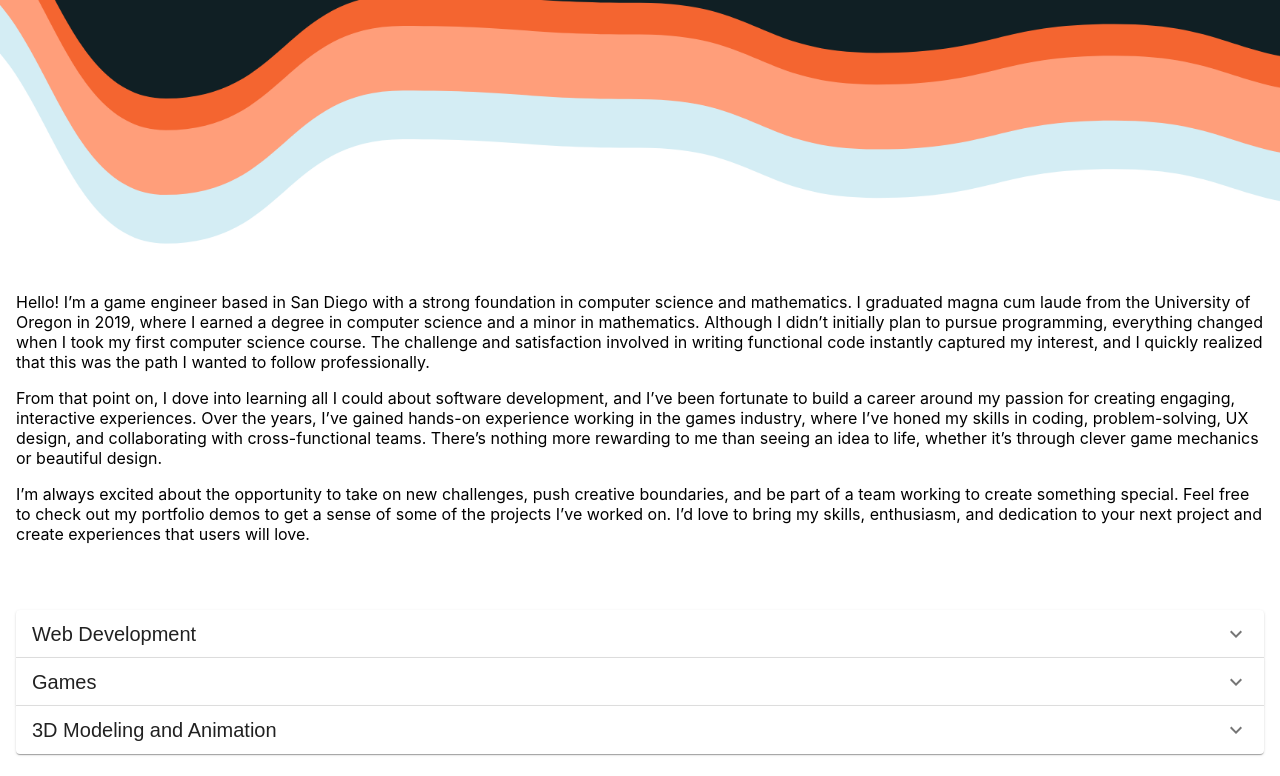
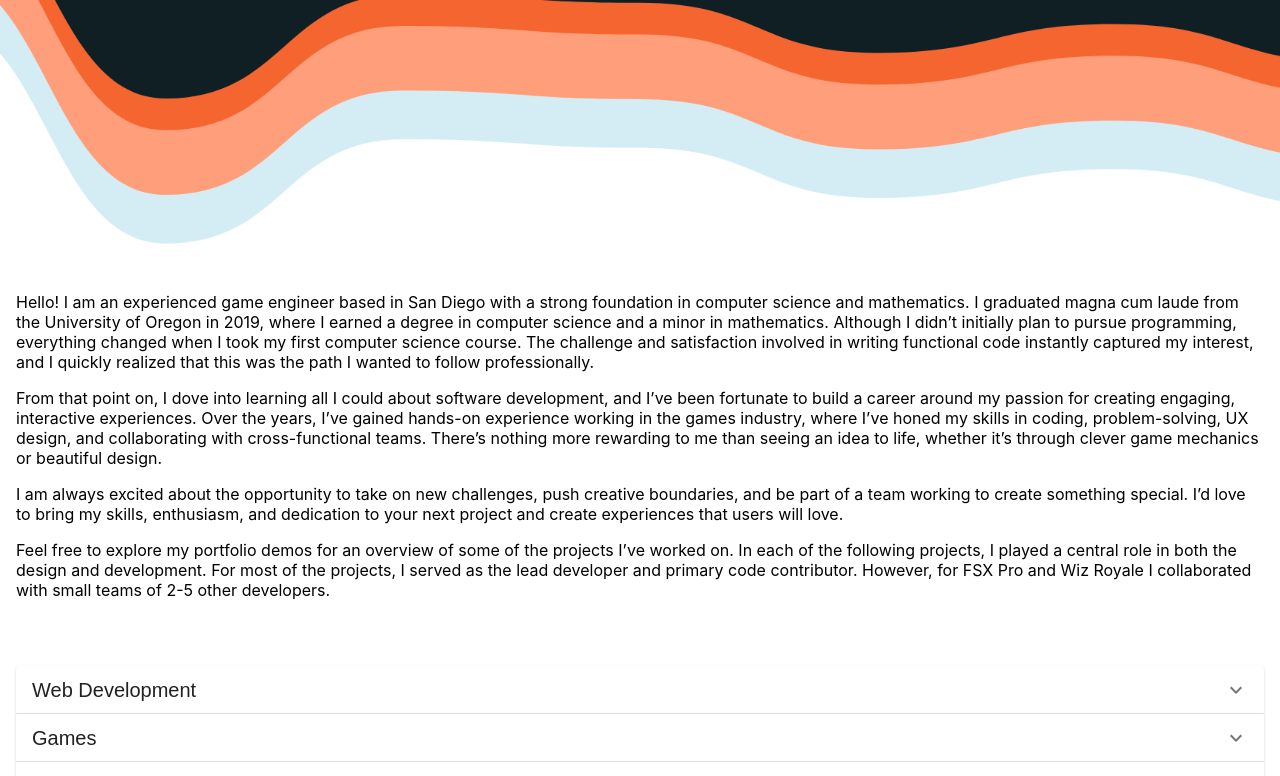
Before and after one commit to halleking/portfolio, a React (Create React App) app: page / in a window 1280 px wide. Shown: the part 543-1319 px from the top of the page. Built offline with nearby package versions, Linux system fonts and the light colour scheme.

Commit message:
update about

```diff
--- a/src/components/about/About.js
+++ b/src/components/about/About.js
@@ -6,9 +6,10 @@ function About() {
     <section id='about'>
       <div>
         <h3 className='About-Header'></h3>
-        <p className='About-Paragraph'>Hello! I’m a game engineer based in San Diego with a strong foundation in computer science and mathematics. I graduated magna cum laude from the University of Oregon in 2019, where I earned a degree in computer science and a minor in mathematics. Although I didn’t initially plan to pursue programming, everything changed when I took my first computer science course. The challenge and satisfaction involved in writing functional code instantly captured my interest, and I quickly realized that this was the path I wanted to follow professionally.</p>
+        <p className='About-Paragraph'>Hello! I am an experienced game engineer based in San Diego with a strong foundation in computer science and mathematics. I graduated magna cum laude from the University of Oregon in 2019, where I earned a degree in computer science and a minor in mathematics. Although I didn’t initially plan to pursue programming, everything changed when I took my first computer science course. The challenge and satisfaction involved in writing functional code instantly captured my interest, and I quickly realized that this was the path I wanted to follow professionally.</p>
         <p className='About-Paragraph'>From that point on, I dove into learning all I could about software development, and I’ve been fortunate to build a career around my passion for creating engaging, interactive experiences. Over the years, I’ve gained hands-on experience working in the games industry, where I’ve honed my skills in coding, problem-solving, UX design, and collaborating with cross-functional teams. There’s nothing more rewarding to me than seeing an idea to life, whether it’s through clever game mechanics or beautiful design.</p>
-        <p className='About-Paragraph'>I’m always excited about the opportunity to take on new challenges, push creative boundaries, and be part of a team working to create something special. Feel free to check out my portfolio demos to get a sense of some of the projects I’ve worked on. I’d love to bring my skills, enthusiasm, and dedication to your next project and create experiences that users will love.</p>
+        <p className='About-Paragraph'>I am always excited about the opportunity to take on new challenges, push creative boundaries, and be part of a team working to create something special. I’d love to bring my skills, enthusiasm, and dedication to your next project and create experiences that users will love.</p>
+        <p className='About-Paragraph'>Feel free to explore my portfolio demos for an overview of some of the projects I’ve worked on. In each of the following projects, I played a central role in both the design and development. For most of the projects, I served as the lead developer and primary code contributor. However, for FSX Pro and Wiz Royale I collaborated with small teams of 2-5 other developers.</p>
         {/* Add more content here as needed */}
       </div>
     </section>
```
